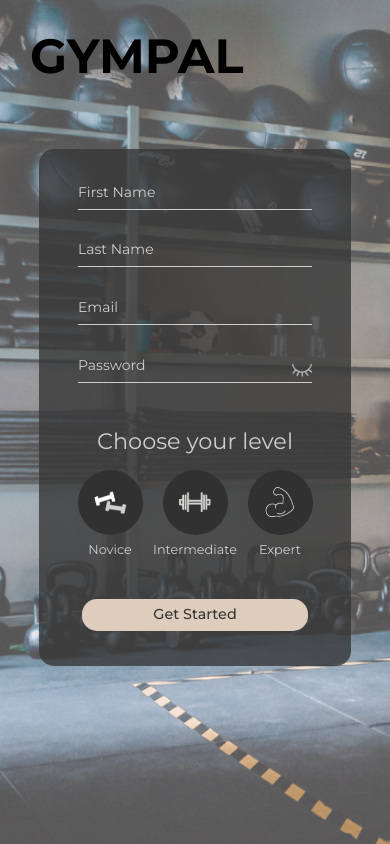
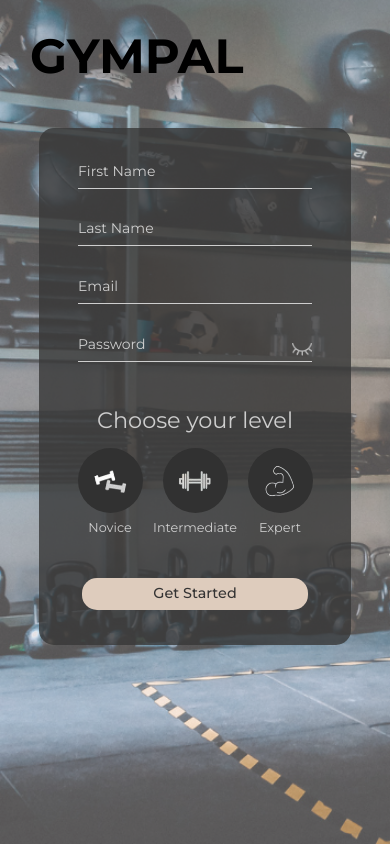
Before and after one commit to evelyne802/fitness-app, an Angular app: page /sign-up in a window 390 px wide. Built offline with nearby package versions, Linux system fonts and the light colour scheme.

Commit message:
fix: mobile design

```diff
--- a/src/app/components/confirmation/confirmation.component.css
+++ b/src/app/components/confirmation/confirmation.component.css
@@ -136,6 +136,10 @@ button:hover {
     .confirm-container p {
         width: 90%;
     }
+
+    .content-wrapper {
+        height: 60vh
+    }
 }
 
 @media screen and (max-width: 450px) {
--- a/src/app/components/signup/signup.component.css
+++ b/src/app/components/signup/signup.component.css
@@ -242,6 +242,7 @@ button:hover {
 
     .content-wrapper {
         justify-content: center;
+        height: 65vh;
     }
 
     .signup-container {
```
